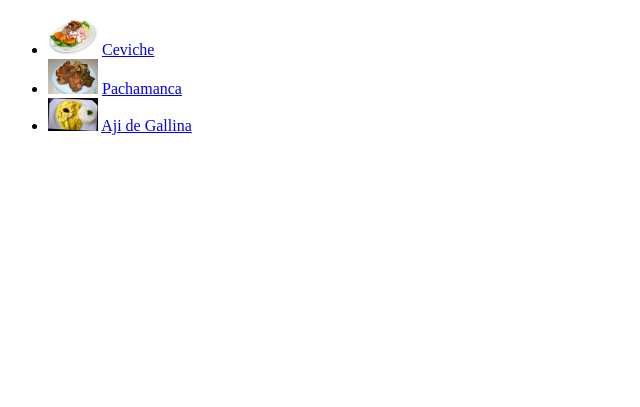
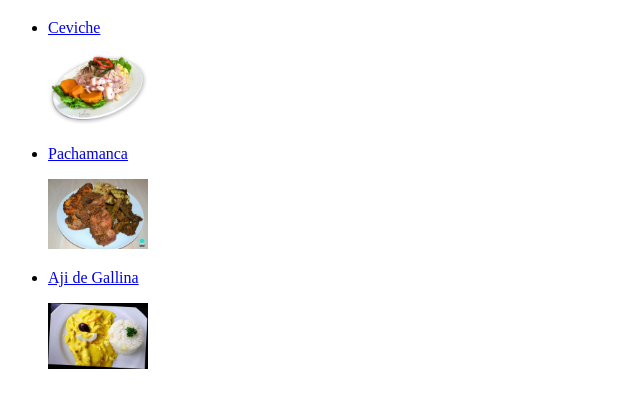
Before and after one commit to RoyFarid/odin-recipes, a plain HTML site: page index.html in a window 1280 px wide. Shown: the part 61-468 px from the top of the page, without its empty margins (0-640 px from the left). Drawn offline with Linux system fonts and the light colour scheme.

Commit message:
edit index page

```diff
--- a/index.html
+++ b/index.html
@@ -8,18 +8,22 @@
 <body>
     <h1>Odin Recipes</h1>
     <ul>
-    <li><img src="./images/cevicheperuano.png" alt="ceviche" width="50">
+    <li>
     <a href="./recipes/ceviche.html" target="_blank" rel="noopener noreferrer">
         Ceviche
     </a>
     </li>
-    <li><img src="./images/step7pachamanca.jpg" alt="pachamanca" width="50">
+    <p><img src="./images/cevicheperuano.png" alt="ceviche" width="100"></p>
+    <li>
     <a href="./recipes/pachamanca.html" target="_blank" rel="noopener noreferrer">Pachamanca</a>
     </li>
-    <li><img src="./images/ajidegallinafinal.jpeg" alt="aji de gallina" width="50">
+    <p><img src="./images/step7pachamanca.jpg" alt="pachamanca" width="100"></p>
+    <li>
         <a href="./recipes/ajidegallina.html" target="_blank" rel="noopener noreferrer">
             Aji de Gallina
         </a>
+    </li>
+        <p><img src="./images/ajidegallinafinal.jpeg" alt="aji de gallina" width="100"></p>
 
 </body>
 </html>
```
